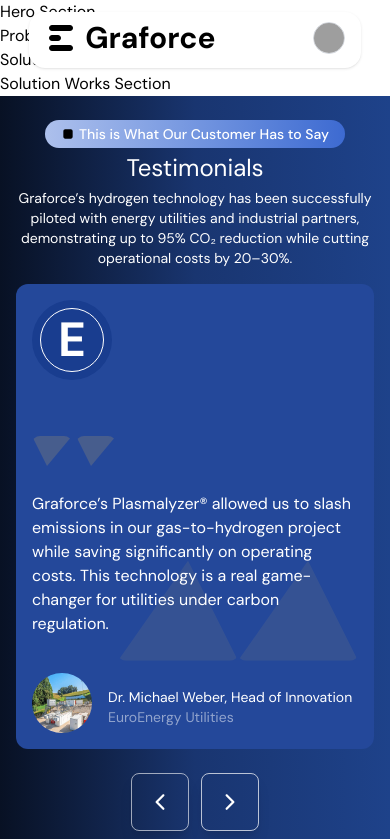
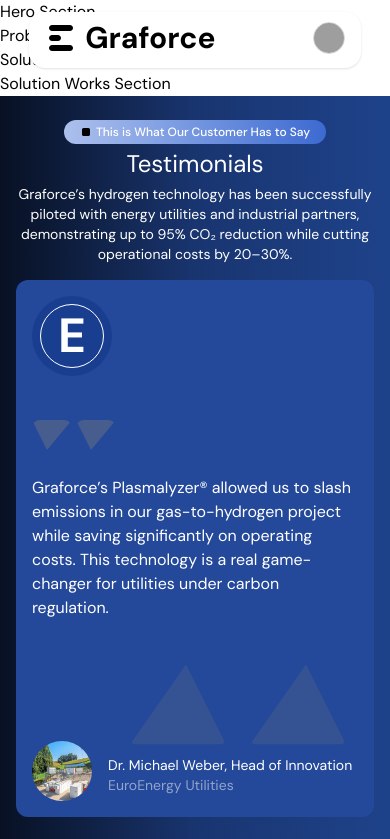
Before and after one commit to Auricmondal/graforce, a Next.js app: page /services/hydrogen-production in a window 390 px wide. Shown: the top 839 px of the page. Built offline with nearby package versions, Linux system fonts and the light colour scheme; grey boxes are pictures that could not be loaded.

Commit message:
featute/testimonials 12.09.2025 06:30PM fixed testimonial v1.1

```diff
--- a/package.json
+++ b/package.json
@@ -14,6 +14,7 @@
     "gsap": "^3.13.0",
     "motion": "^12.23.12",
     "next": "15.5.2",
+    "nextjs-toploader": "^3.9.17",
     "nprogress": "^0.2.0",
     "react": "19.1.0",
     "react-dom": "19.1.0",
--- a/src/app/globals.css
+++ b/src/app/globals.css
@@ -64,3 +64,8 @@ body {
   -ms-overflow-style: none;
   scrollbar-width: none;
 }
+
+#nprogress .bar {
+  background: white;
+  height: 3px;
+}
--- a/src/components/sections/services/Testimonials.jsx
+++ b/src/components/sections/services/Testimonials.jsx
@@ -81,7 +81,7 @@ const Testimonial = () => {
                 variant="testimonials"
                 text="This is What Our Customer Has to Say"
                 icon={<TbSquareRotatedFilled className={`rotate-45`} />}
-                className="p-[4px_16px] rounded-full opacity-100 inline-flex items-center justify-start bg-gradient-to-r from-primary-50 to-primary-300 text-white text-sm md:text-md font-medium border-black/10"
+                className="p-[4px_16px] rounded-full opacity-100 inline-flex items-center justify-start bg-gradient-to-r from-primary-50 to-primary-300 text-white text-xs sm:text-sm md:text-md font-medium border-black/10"
               />
               <h2 className="lg:text-5xl md:text-4xl text-2xl text-white">
                 Testimonials
--- a/src/components/shared/navbar/nav/BrandLogo.jsx
+++ b/src/components/shared/navbar/nav/BrandLogo.jsx
@@ -9,13 +9,10 @@ const BrandLogo = ({ onClick, isMenuOpen }) => {
   return (
     <div
       className={`flex items-center justify-center brand cursor-pointer gap-2`}
-      onClick={() => router.push("/")}
     >
       <div
         className={`[@media(min-width:1080px)]:hidden text-black text-3xl flex items-center cursor-pointer p-1 ${
-          isMenuOpen
-            ? "text-white"
-            : "text-black"
+          isMenuOpen ? "text-white" : "text-black"
         }`}
         // onMouseEnter={onClick}
         onClick={onClick}
@@ -30,6 +27,7 @@ const BrandLogo = ({ onClick, isMenuOpen }) => {
             ? "text-white hover:text-blue-200"
             : "text-black hover:text-blue-900"
         }`}
+        onClick={() => router.push("/")}
       >
         Graforce
       </div>
--- a/src/components/shared/navbar/nav/navigation/MenuOptions.jsx
+++ b/src/components/shared/navbar/nav/navigation/MenuOptions.jsx
@@ -8,9 +8,9 @@ export const ServiceOptions = ({ className, setHovered, ...props }) => {
   const card = React.useRef(null);
   const router = useRouter();
   const options = [
-    "Hydrogen production",
-    "Water purification",
-    "CO2 free energy generation",
+    { title: "Hydrogen production", route: "hydrogen-production" },
+    { title: "Water purification", route: "water-purification" },
+    { title: "CO2 free energy generation", route: "energy-generation" },
   ];
 
   useOptionsHover();
@@ -35,17 +35,17 @@ export const ServiceOptions = ({ className, setHovered, ...props }) => {
               onClick={() => {
                 // Handle option click
                 router.push(
-                  "/services/" + option.toLowerCase().replace(/\s+/g, "-")
+                  "/services/" + option.route
                 );
                 setHovered(false);
               }}
             >
               <div className="bg-gray-500 w-10 h-10 rounded-lg flex items-center justify-center mr-2">
                 <span className="text-white text-2xl font-bold">
-                  {option.charAt(0)}
+                  {option.title.charAt(0)}
                 </span>
               </div>
-              <span className="text-black text-2xl font-medium">{option}</span>
+              <span className="text-black text-2xl font-medium capitalize">{option.title}</span>
             </div>
           ))}
         </div>
@@ -87,7 +87,13 @@ export const ServiceOptions = ({ className, setHovered, ...props }) => {
   );
 };
 
-export const ServiceOptionsMobile = ({ className, mobileMenuHovered, setMobileMenuHovered, setIsMenuOpen, ...props }) => {
+export const ServiceOptionsMobile = ({
+  className,
+  mobileMenuHovered,
+  setMobileMenuHovered,
+  setIsMenuOpen,
+  ...props
+}) => {
   const card = React.useRef(null);
   const router = useRouter();
   const options = [
@@ -98,7 +104,11 @@ export const ServiceOptionsMobile = ({ className, mobileMenuHovered, setMobileMe
   return (
     <div
       className={`mobile-options flex flex-col transition-transform duration-200 ease-in-out rounded-lg text-white shadow-sm p-1 ${className}
-      ${mobileMenuHovered ? "scale-x-100 transition-transform duration-200 ease-in-out" : "scale-x-0 transition-transform duration-200 ease-in-out"}`}
+      ${
+        mobileMenuHovered
+          ? "scale-x-100 transition-transform duration-200 ease-in-out"
+          : "scale-x-0 transition-transform duration-200 ease-in-out"
+      }`}
       {...props}
     >
       {/* <div className="text-white py-2 border-b border-gray-400 font-bold mb-2">
@@ -161,4 +171,4 @@ export const ServiceOptionsMobile = ({ className, mobileMenuHovered, setMobileMe
       </div>
     </div>
   );
-}
+};
--- a/src/components/utils/testimonials/TestCard.jsx
+++ b/src/components/utils/testimonials/TestCard.jsx
@@ -25,16 +25,16 @@ const TestCard = ({ review, currentIndex, index, totalReviews, className }) => {
             </div>
           </div>
         </div>
-        <div className="flex gap-1 h-10 mt-6 mb-4">
+        <div className="flex gap-1 h-10 mt-3 sm:mt-6 mb-4">
           <div className="flex bg-gradient-to-t from-gray-500 to-transparent w-10 opacity-50 border-l-15 border-l-transparent border-r-25 border-r-transparent border-t-30 border-t-gray-500 rounded-lg"></div>
           <div className="flex bg-gradient-to-t from-gray-500 to-transparent w-10 opacity-50 border-l-15 border-l-transparent border-r-25 border-r-transparent border-t-30 border-t-gray-500 rounded-lg"></div>
         </div>
-        <div className="relative flex-1 text-white min-h-[20vh]">
-          <div className="flex items-start rotate-180 h-[20vh] sm:h-[27vh] justify-start">
-            <div className="flex bg-gradient-to-t from-gray-500 to-transparent w-10 opacity-25 border-l-50 border-l-transparent border-r-70 border-r-transparent border-t-100 border-t-gray-500 rounded-lg"></div>
-            <div className="flex bg-gradient-to-t from-gray-500 to-transparent w-10 opacity-25 border-l-50 border-l-transparent border-r-70 border-r-transparent border-t-100 border-t-gray-500 rounded-lg"></div>
+        <div className="relative text-white min-h-[30vh] sm:min-h-[27vh] w-full">
+          <div className="absolute top-0 right-0 flex items-start rotate-180 h-[33vh] sm:h-[27vh] justify-start w-full">
+            <div className="flex bg-gradient-to-t from-gray-500 to-transparent w-10 opacity-25 border-l-50 border-l-transparent border-r-70 border-r-transparent border-t-100 border-t-gray-500 rounded-lg scale-80 sm:scale-100"></div>
+            <div className="flex bg-gradient-to-t from-gray-500 to-transparent w-10 opacity-25 border-l-50 border-l-transparent border-r-70 border-r-transparent border-t-100 border-t-gray-500 rounded-lg scale-80 sm:scale-100"></div>
           </div>
-          <div className="absolute top-0 left-0 text-white">{review.description}</div>
+          <div className="text-white">{review.description}</div>
         </div>
         <div className="flex flex-row items-center gap-4">
           <img
```
Also changed, not shown: 1 other file (tests, documents, lock files or other folders).
